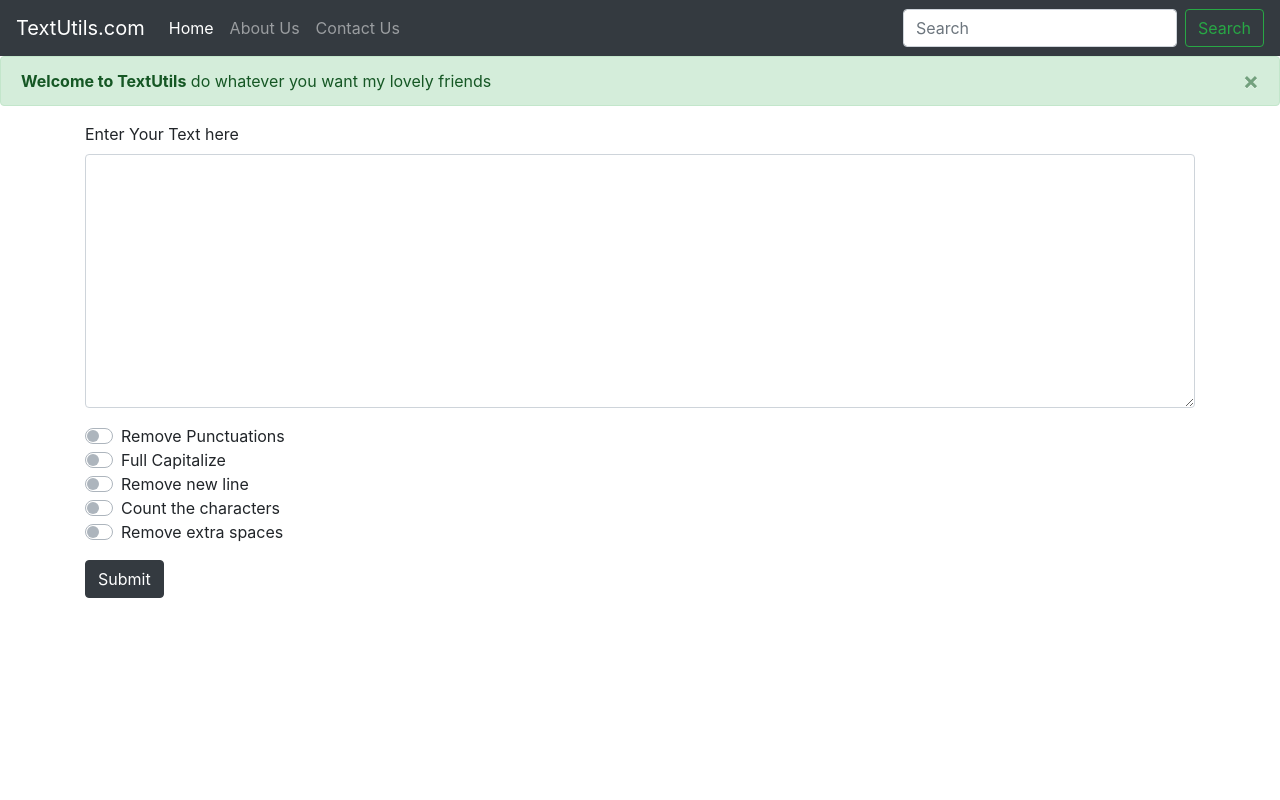
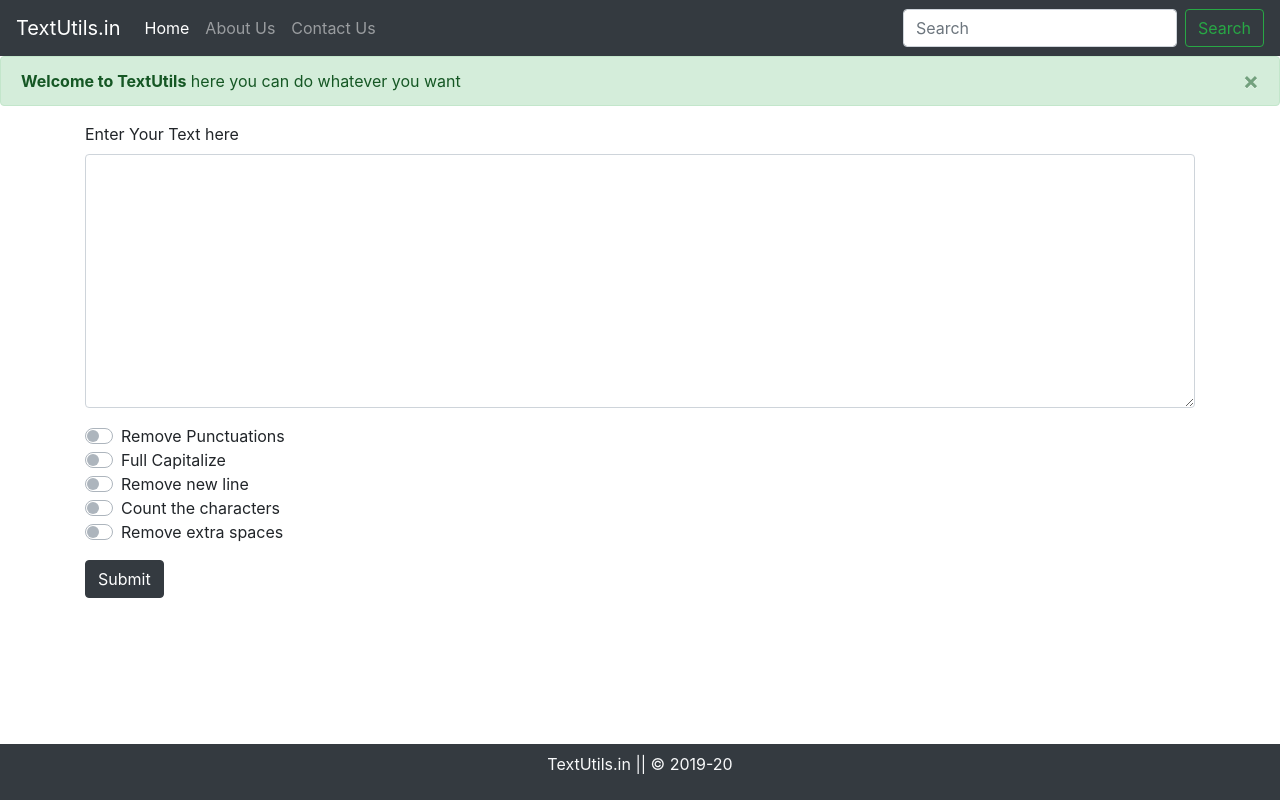
Before and after one commit to tanishgupta-git/TextUtils, a Django app: page / in a window 1280 px wide. Run offline with Django 3.2, Linux system fonts and the light colour scheme; some libraries are stand-ins or nearby versions.

Commit message:
update html files

```diff
--- a/templates/index.html
+++ b/templates/index.html
@@ -7,10 +7,15 @@
       <!-- Bootstrap CSS -->
     <link rel="stylesheet" href="https://stackpath.bootstrapcdn.com/bootstrap/4.5.2/css/bootstrap.min.css" integrity="sha384-JcKb8q3iqJ61gNV9KGb8thSsNjpSL0n8PARn9HuZOnIxN0hoP+VmmDGMN5t9UJ0Z" crossorigin="anonymous">
       <title>TextUtils</title>
+      <style>
+          .footer{
+          position:fixed;
+          bottom:0;}
+      </style>
   </head>
   <body>
   <nav class="navbar navbar-expand-lg navbar-dark bg-dark">
-   <a class="navbar-brand" href="#">TextUtils.com</a>
+   <a class="navbar-brand" href="#">TextUtils.in</a>
    <button class="navbar-toggler" type="button" data-toggle="collapse" data-target="#navbarSupportedContent" aria-controls="navbarSupportedContent" aria-expanded="false" aria-label="Toggle navigation">
     <span class="navbar-toggler-icon"></span></button>
       <div class="collapse navbar-collapse" id="navbarSupportedContent">
@@ -32,7 +37,7 @@
   </div>
 </nav>
     <div class="alert alert-success alert-dismissible fade show" role="alert">
-  <strong>Welcome to TextUtils</strong> do whatever you want my lovely friends
+  <strong>Welcome to TextUtils</strong> here you can do whatever you want
   <button type="button" class="close" data-dismiss="alert" aria-label="Close">
     <span aria-hidden="true">&times;</span>
   </button>
@@ -74,6 +79,9 @@
 <button type="submit" class="btn btn-dark mt-3">Submit</button>
   </form>
     </div>
+  <div class="container-fluid text-center bg-dark text-light footer py-2">
+      <p>TextUtils.in || &copy 2019-20</p>
+  </div>
 <!-- Bootstrap js files included-->
     <script src="https://code.jquery.com/jquery-3.5.1.slim.min.js" integrity="sha384-DfXdz2htPH0lsSSs5nCTpuj/zy4C+OGpamoFVy38MVBnE+IbbVYUew+OrCXaRkfj" crossorigin="anonymous"></script>
     <script src="https://cdn.jsdelivr.net/npm/popper.js@1.16.1/dist/umd/popper.min.js" integrity="sha384-9/reFTGAW83EW2RDu2S0VKaIzap3H66lZH81PoYlFhbGU+6BZp6G7niu735Sk7lN" crossorigin="anonymous"></script>
```
Also changed, not shown: templates/analyze.html (+9 -4 lines).
